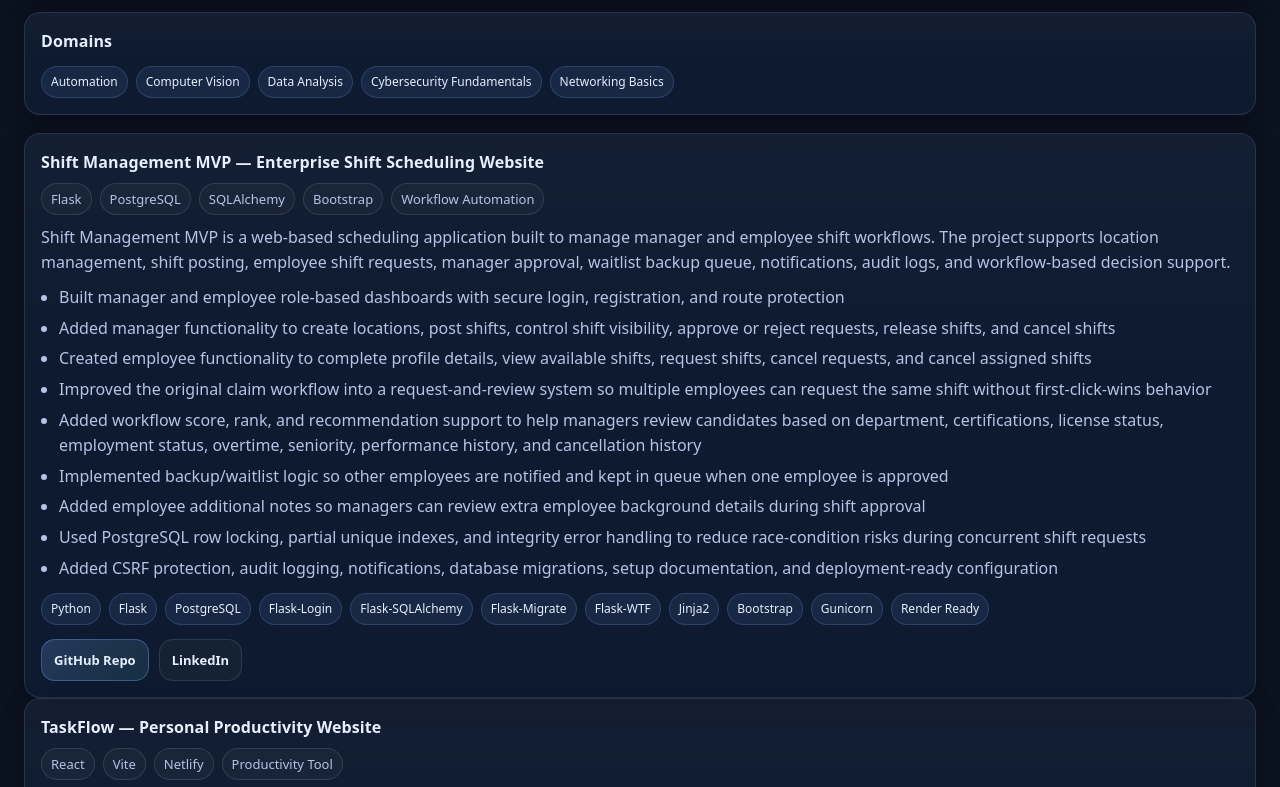
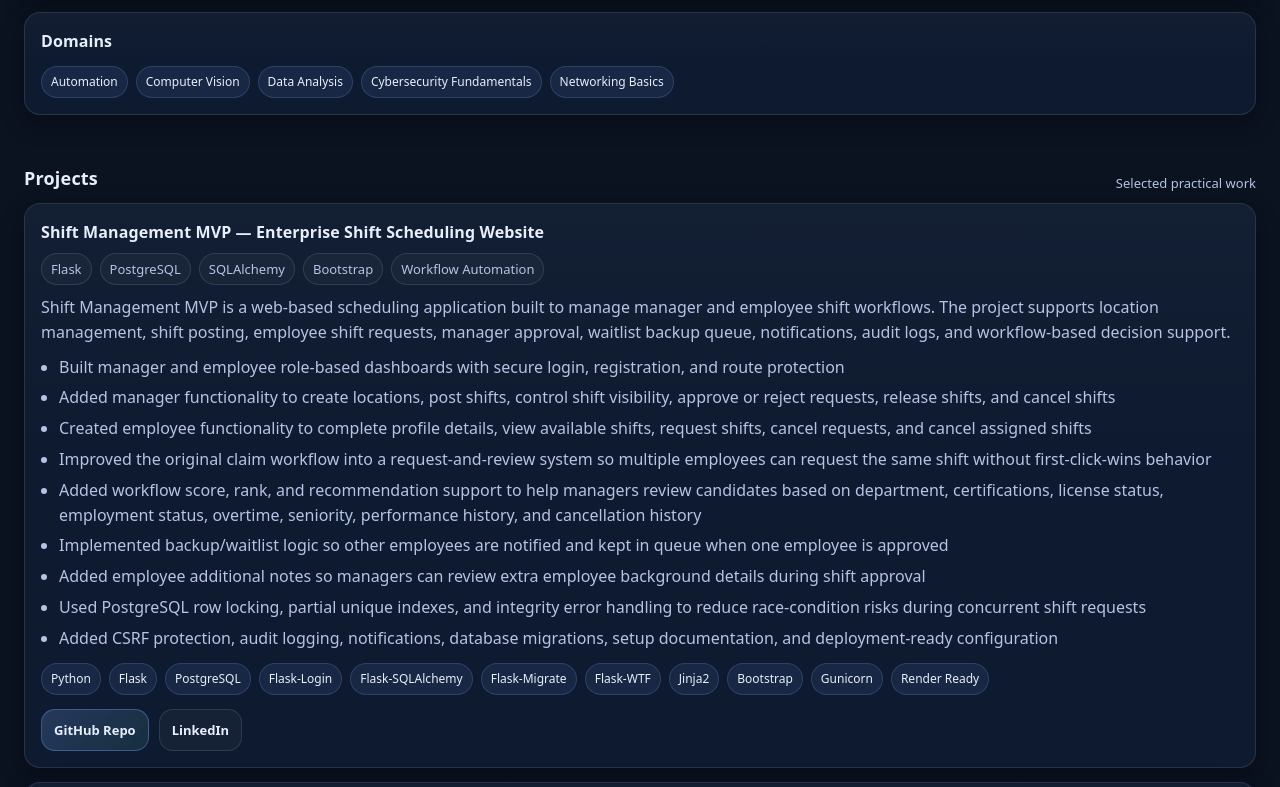
Before and after one commit to araWINd-AR/araWINd-AR.github.io, a plain HTML site: page index.html in a window 1280 px wide. Shown: the part 2263-3050 px from the top of the page. Drawn offline with Linux system fonts and the light colour scheme.

Commit message:
Add projects section with Shift Management MVP card
Added a new section for projects with a card for the Shift Management MVP.

```diff
--- a/index.html
+++ b/index.html
@@ -1216,10 +1216,16 @@
       </div>
     </section>
 
-
-
+    <!-- projects -->
+    <section id="projects">
+      <div class="sectionTitle">
+        <h2>Projects</h2>
+        <span>Selected practical work</span>
+      </div>
+
+      <div class="grid">
 <!-- Shift Management MVP project -->
-<article id="projects" class="card full">
+<article class="card full">
   <h3>Shift Management MVP — Enterprise Shift Scheduling Website</h3>
 
   <div class="meta">
@@ -1656,7 +1662,8 @@
           </div>
         </article>
     <!-- end fall detection project -->
-
+      </div>
+    </section>
 
     <!-- experience -->
     <section id="experience">
```
